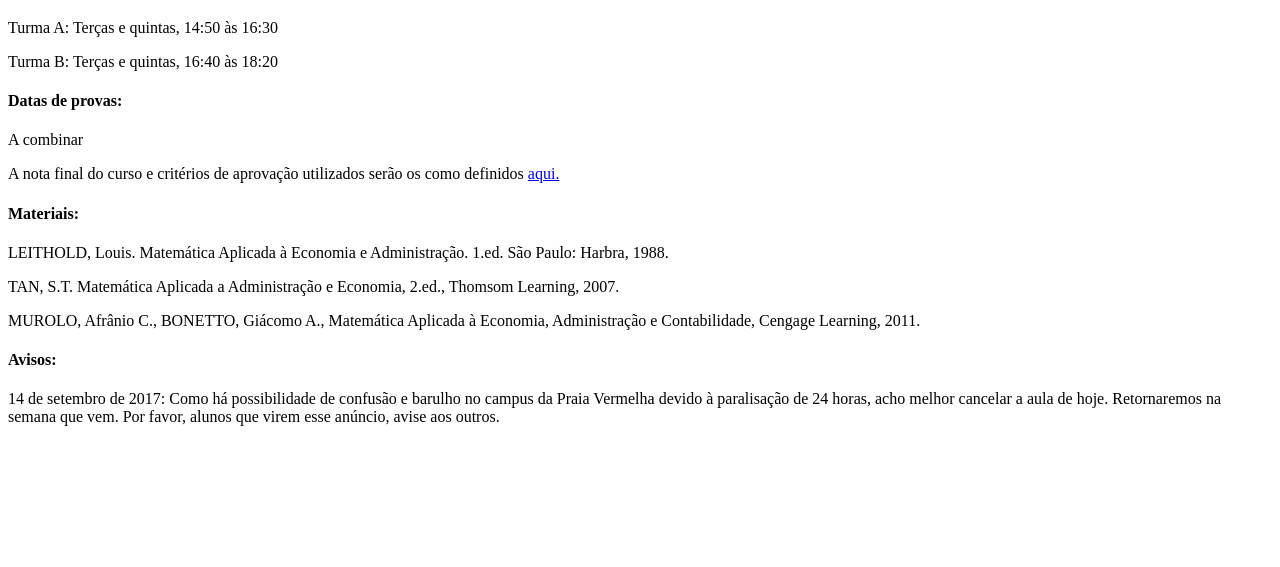
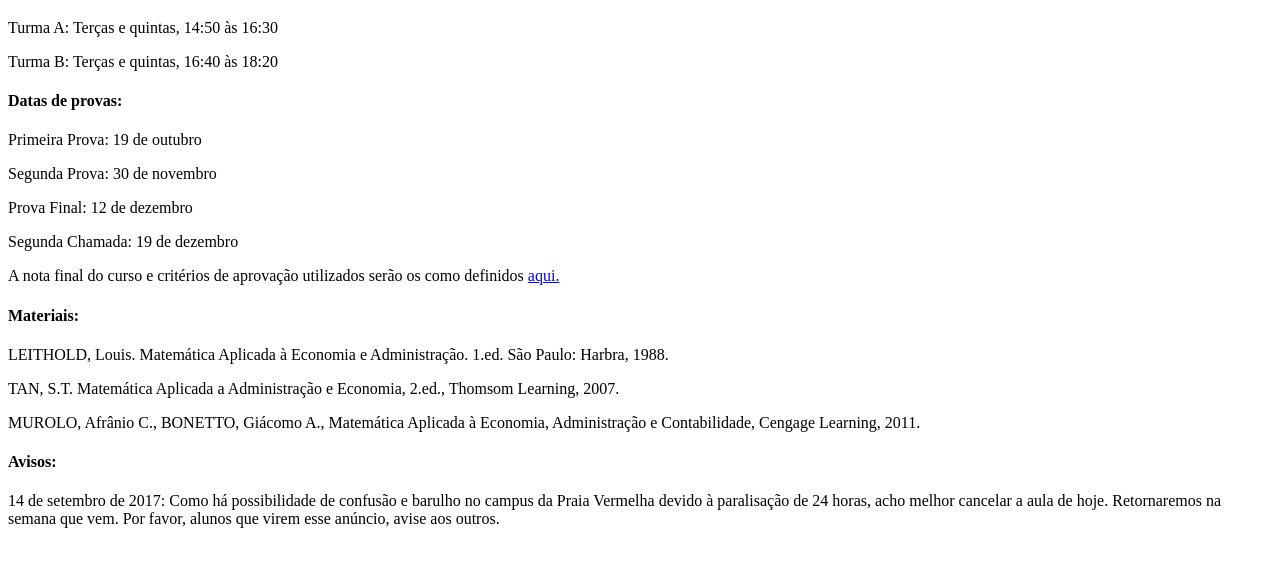
Before and after one commit to rogerio-lourenco/pagina, a plain HTML site: page 2017-2/MAC126/index.html in a window 1280 px wide. Shown: the part 87-654 px from the top of the page. Drawn offline with Linux system fonts and the light colour scheme.

Commit message:
Data das provas do MAC126.

```diff
--- a/2017-2/MAC126/index.html
+++ b/2017-2/MAC126/index.html
@@ -10,7 +10,10 @@
 	  <p>Turma B: Terças e quintas, 16:40 às 18:20</p>
 
 	<h4>Datas de provas:</h4>
-	  <p>A combinar</p>
+	  <p>Primeira Prova: 19 de outubro</p>
+	  <p>Segunda Prova: 30 de novembro</p>
+	  <p>Prova Final: 12 de dezembro</p>
+	  <p>Segunda Chamada: 19 de dezembro</p>
 	  <p>A nota final do curso e critérios de aprovação utilizados serão os como definidos <a href="http://www.im.ufrj.br/calculo2/content.php?content=finalmarks">aqui.</a></p>
 
 	<h4>Materiais:</h4>
```
